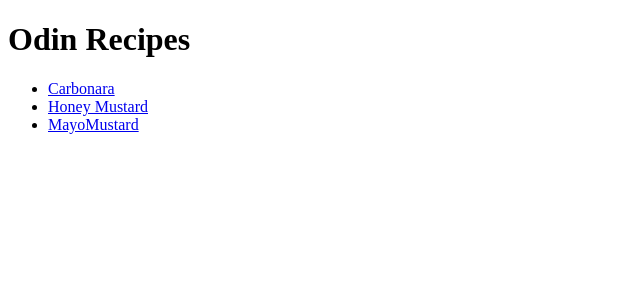
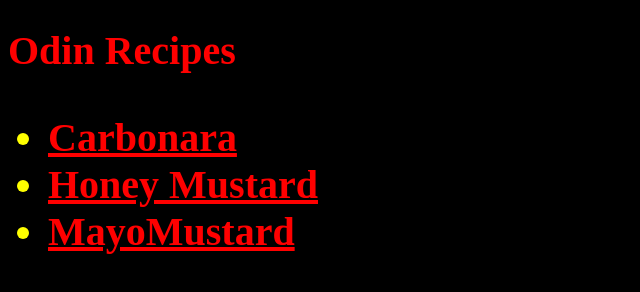
Before and after one commit to KrookedDoesStuff/odin-recipes, a plain HTML site: page index.html in a window 1280 px wide. Shown: the whole page, without its empty margins (0-640 px from the left). Drawn offline with Linux system fonts and the light colour scheme.

Commit message:
Finished lesson for the day

```diff
--- a/index.html
+++ b/index.html
@@ -4,6 +4,7 @@
     <meta charset="UTF-8">
     <meta http-equiv="X-UA-Compatible" content="IE=edge">
     <meta name="viewport" content="width=device-width, initial-scale=1.0">
+    <link rel="stylesheet" href="styles.css">
     <title>Document</title>
     <h1>Odin Recipes</h1>
     <ul>
--- /dev/null
+++ b/styles.css
@@ -0,0 +1,10 @@
+*{
+    background-color: black;
+    font-size: 40px;
+    font-weight: bolder;
+    color: red;
+}
+
+li{
+    color: yellow;
+}
```
